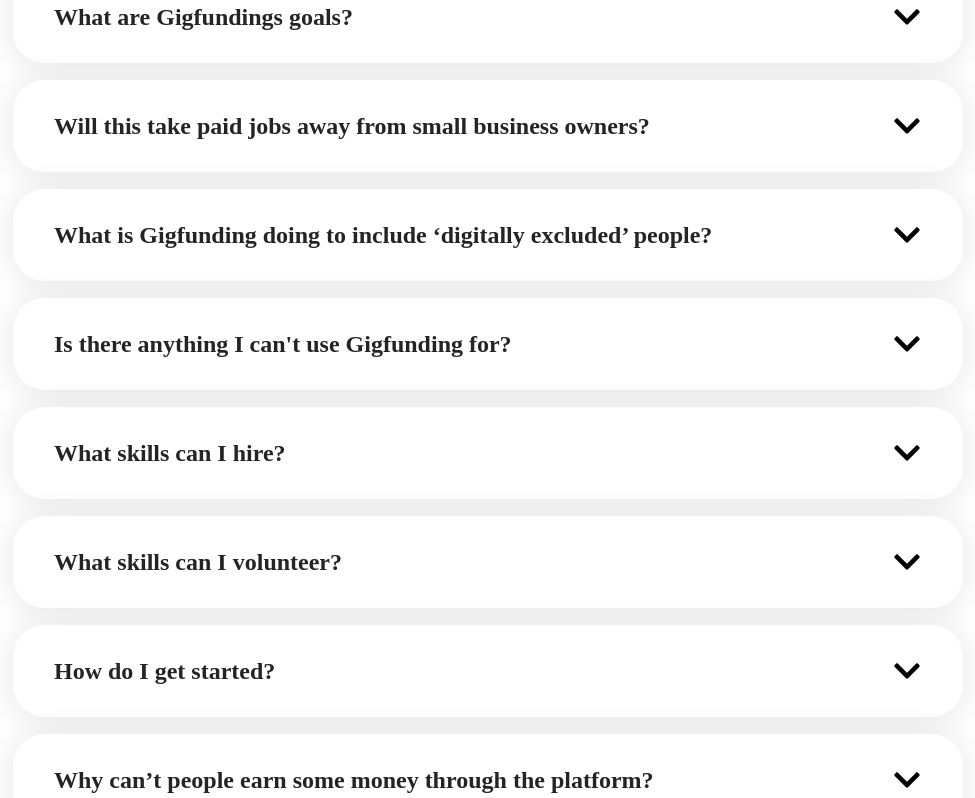
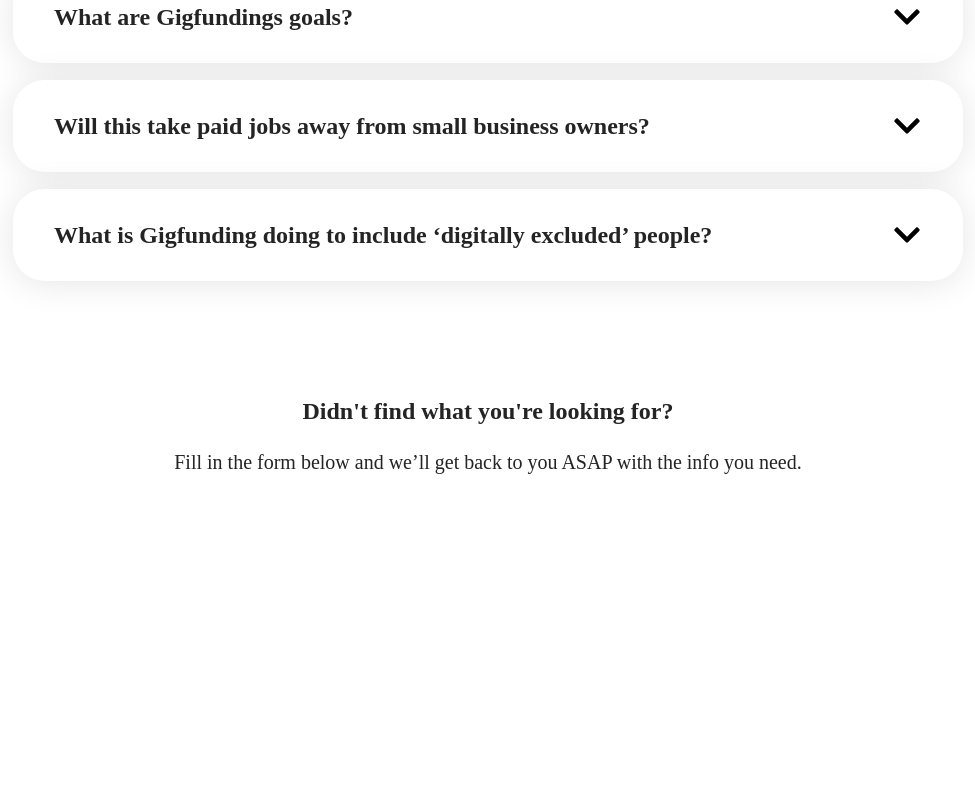
Before and after one commit to mattevo19/faq-gigfunding, a React app: page / in a window 1280 px wide. Shown: the part 1272-2070 px from the top of the page, without its empty margins (152-1127 px from the left). Built offline with nearby package versions, Linux system fonts and the light colour scheme; a web font is replaced by a local one.

Commit message:
only shows first 10 faqs

```diff
--- a/src/containers/active_faq.jsx
+++ b/src/containers/active_faq.jsx
@@ -10,7 +10,7 @@
   return (
     <div className="active">
       <ul>
-        {visibleFaqs}
+        {visibleFaqs.slice(0, 10)}
       </ul>
     </div>
   );
```
